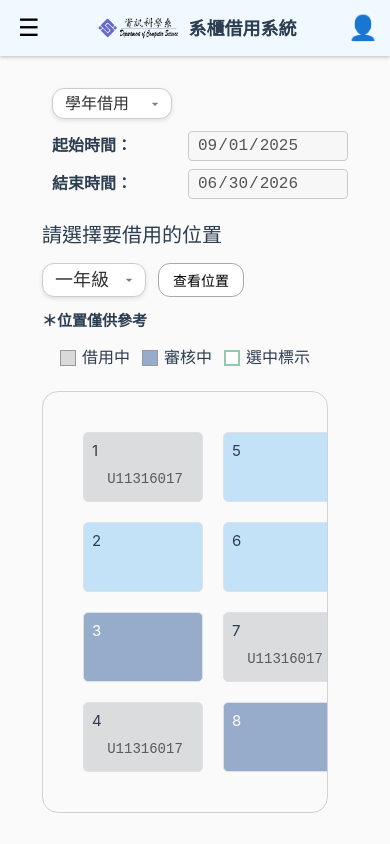
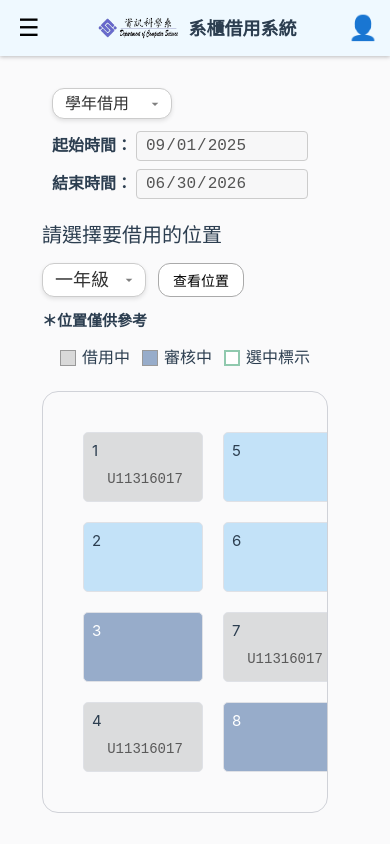
Before and after one commit to UTCS-G505/Locker-borrow-system-Frontend, a Vue app: page /apply in a window 390 px wide. Shown: the top 844 px of the page. Built offline with nearby package versions, Linux system fonts and the light colour scheme.

Commit message:
fix: 修正時間選擇框在700左右時會跑版的問題

```diff
--- a/src/components/TypeSelect.vue
+++ b/src/components/TypeSelect.vue
@@ -12,6 +12,7 @@
     </select>
 
     <!-- 時間欄位 -->
+    <div class="time-align">
       <div class="time-picker-inline">
         <div class="time-input-row">
           <span class="label-text">起始時間：</span>
@@ -32,6 +33,7 @@
             class="time-input"
             :disabled="modelValue === '學年借用'"
           />
+        </div>
       </div>
     </div>
   </div>
@@ -157,7 +159,7 @@
   }
 
   /* RWD */
-  @media screen and (max-width: 425px) {
+  @media screen and (max-width: 729px) {
     .type-select-wrapper {
       flex-direction: column;
       align-items: stretch;
@@ -177,12 +179,25 @@
 
     .time-input-row {
       width: 100%;
+      display: flex;
+      align-items: center;
+      gap: 4px;
     }
 
-    .label-text,
+    .label-text {
+      width: auto;       /* 不要撐滿 */
+      white-space: nowrap;
+    }
+
     .time-input {
-      font-size: 16px;
+      width: 100%;       /* 填滿剩下空間 */
+    }
+
+    .time-align {
       width: 100%;
+      max-width: 100%;
+      box-sizing: border-box;
+      padding-right: 40px;
     }
   }
 </style>
```
Lines whose indentation alone changed are shown as unchanged.
